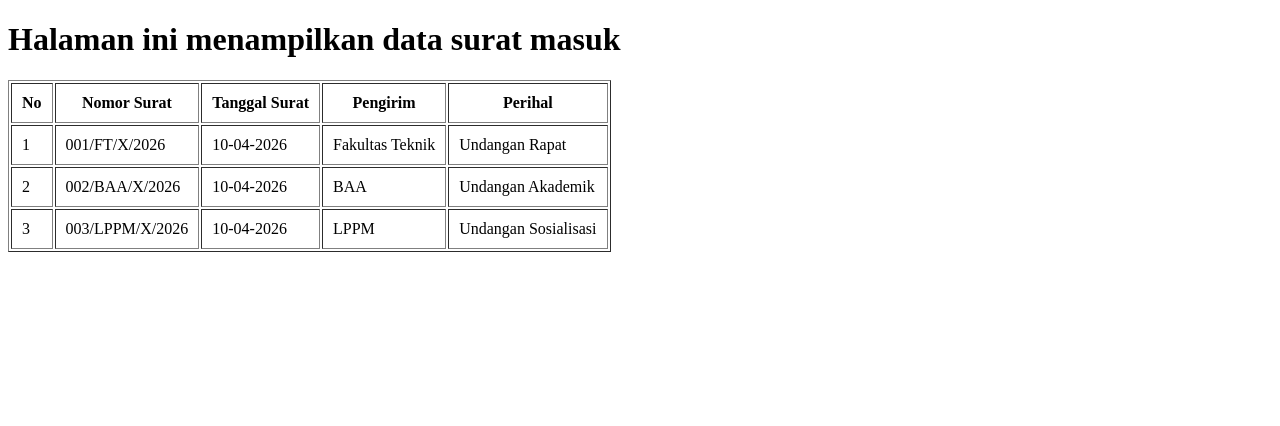
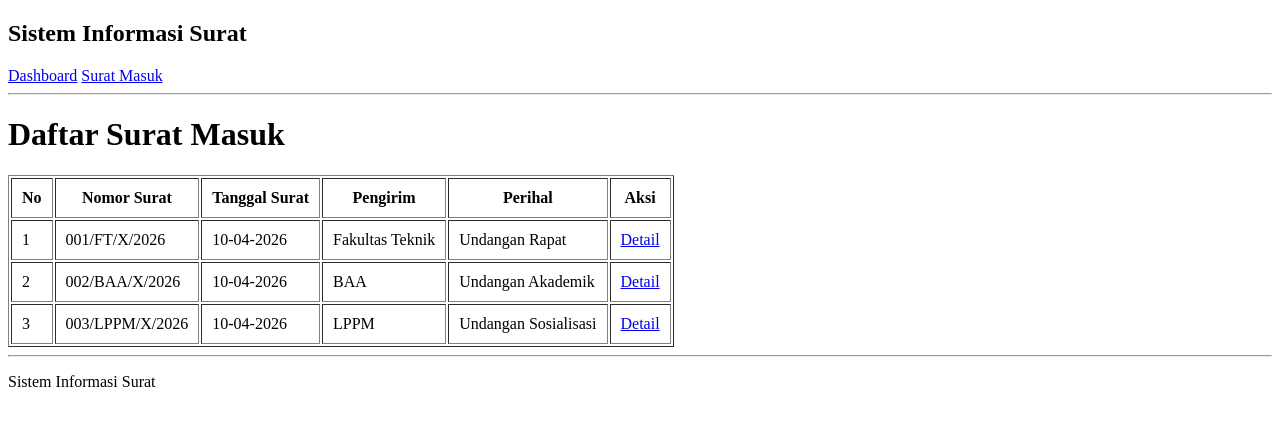
Before and after one commit to neovortexna/PWL_Laravel1, a Laravel app: page /surat-masuk in a window 1280 px wide. Shown: the top 426 px of the page. Run offline with Laravel 10, Linux system fonts and the light colour scheme.

Commit message:
Fitur baru surat masuk dan pembaruan tampilan dashboard serta layout

```diff
--- a/app/Http/Controllers/SuratMasukController.php
+++ b/app/Http/Controllers/SuratMasukController.php
@@ -33,7 +33,37 @@ class SuratMasukController extends Controller
 
         return view('surat-masuk.index',compact('suratMasuk'));
     }
-    public function show($id){
-        return 'Halaman Surat Masuk dari Controller dengan '.$id;
+    public function show($id)
+    {
+      $suratMasuk = [
+                1 => [
+                    'id' => 1,
+                    'nomor_surat' => '001/FT/X/2026',
+                    'tanggal' => '01-10-2026',
+                    'pengirim' => 'Fakultas Teknik',
+                    'perihal' => 'Undangan Rapat',
+                    'keterangan' => 'Undangan rapat koordinasi Fakultas Teknik'
+                ],
+                2 => [
+                    'id' => 2,
+                    'nomor_surat' => '002/BAA/X/2026',
+                    'tanggal' => '02-10-2026',
+                    'pengirim' => 'BAA',
+                    'perihal' => 'Pemberitahuan Akademik',
+                    'keterangan' => 'Pemberitahuan kegiatan akademik'
+                ],
+                3 => [
+                    'id' => 3,
+                    'nomor_surat' => '003/LPPM/X/2026',
+                    'tanggal' => '03-10-2026',
+                    'pengirim' => 'LPPM',
+                    'perihal' => 'Undangan Sosialisasi',
+                    'keterangan' => 'Undangan kegiatan sosialisasi penelitian'
+                ]
+            ];
+
+            $surat = $suratMasuk[$id] ?? null;
+
+            return view('surat-masuk.show', compact('surat'));
+        }
     }
-}
--- /dev/null
+++ b/resources/views/layouts/app.blade.php
@@ -0,0 +1,30 @@
+<!DOCTYPE html>
+<html lang="id">
+
+<head>
+    <meta charset="UTF-8">
+    <meta name="viewport" content="width=device-width, initial-scale=1.0">
+    <title>@yield('title')</title>
+</head>
+<body>
+
+<header>
+    <h2>Sistem Informasi Surat</h2>
+    <nav>
+            <a href="{{ route('dashboard') }}">Dashboard</a></li>
+            <a href="{{ route('surat-masuk.index') }}">Surat Masuk</a></li>
+    </nav>
+    <hr>
+</header>
+
+<main>
+    @yield('content')
+</main>
+
+<hr>
+<footer>
+    <p>Sistem Informasi Surat</p>
+</footer>
+
+</body>
+</html>
--- a/resources/views/surat-masuk/index.blade.php
+++ b/resources/views/surat-masuk/index.blade.php
@@ -1,4 +1,4 @@
-<!DOCTYPE html>
+<!-- <!DOCTYPE html>
 <html lang="id">
 <head>
     <meta charset="UTF-8">
@@ -30,4 +30,47 @@
         </tbody>
     </table>
 </body>
-</html>
+</html> -->
+
+@extends('layouts.app')
+
+@section('title', 'Surat Masuk')
+
+@section('content')
+
+    <h1>Daftar Surat Masuk</h1>
+    <table border="1" cellpadding="10">
+
+        <thead>
+            <tr>
+                <th>No</th>
+                <th>Nomor Surat</th>
+                <th>Tanggal Surat</th>
+                <th>Pengirim</th>
+                <th>Perihal</th>
+                <th>Aksi</th>
+            </tr>
+        </thead>
+
+        <tbody>
+            @foreach ($suratMasuk as $surat)
+
+            <tr>
+                <td>{{ $loop->iteration }}</td>
+                <td>{{ $surat['nomor_surat'] }}</td>
+                <td>{{ $surat['tanggal_surat'] }}</td>
+                <td>{{ $surat['pengirim'] }}</td>
+                <td>{{ $surat['perihal'] }}</td>
+
+                <td>
+                    <a href="{{ route('surat-masuk.show', $surat['id']) }}">
+                        Detail
+                    </a>
+                </td>
+            </tr>
+
+            @endforeach
+
+        </tbody>
+    </table>
+    @endsection
--- a/routes/web.php
+++ b/routes/web.php
@@ -3,10 +3,10 @@
 use Illuminate\Support\Facades\Route;
 use App\Http\Controllers\SuratMasukController; //dipanggil controller SuratMasukControllers
 
-Route::get('/', function () {
-    return view('welcome');
+//Route::get('/', function () {
+   //return view('welcome');
    //return redirect('https://www.youtube.com/');
-});
+//});
 
 // route dasar
 /*Route::get('/surat-masuk', function () {
@@ -23,5 +23,9 @@ Route::get('/surat-masuk/{id}', function ($id) {
     return 'Halaman surat masuk ' . $id;
 })->name('surat-masuk.show');*/
 
+Route::get('/', function () {
+    return view('dashboard');
+}) ->name('dashboard');
+
 Route::get('/surat-masuk', [SuratMasukController::class, 'index'])->name('surat-masuk.index');
 Route::get('/surat-masuk/{id}', [SuratMasukController::class, 'show'])->name('surat-masuk.show');
```
Also changed, not shown: resources/views/dashboard.blade.php (added, +13 -0 lines), resources/views/surat-masuk/show.blade.php (added, +44 -0 lines).
